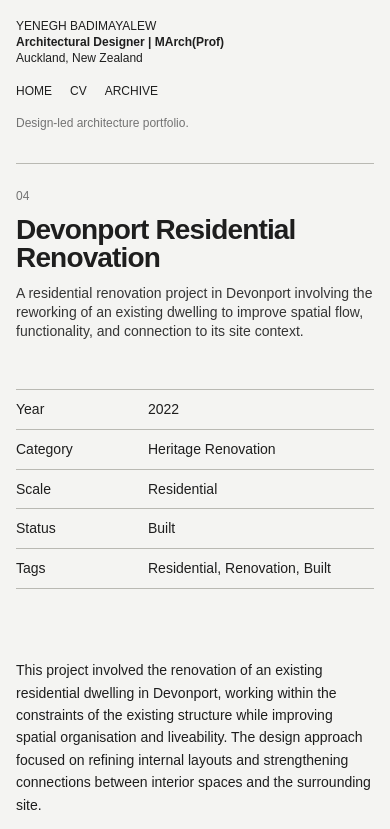
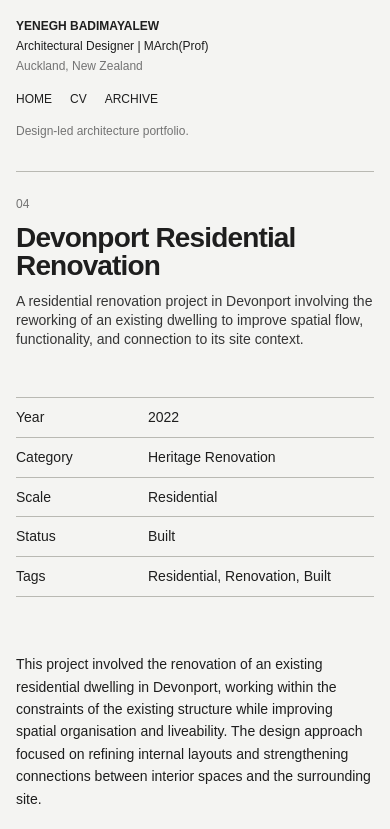
Before and after one commit to Yenegh/yenegh-portfolio, a Next.js app: page /projects/devonport-residential-renovation in a window 390 px wide. Shown: the top 829 px of the page. Built offline with nearby package versions, Linux system fonts and the light colour scheme.

Commit message:
Refactor layout, fix responsive issues, implement gallery lightbox and image overlay system

```diff
--- a/app/globals.css
+++ b/app/globals.css
@@ -39,12 +39,53 @@ img {
   margin: 0 auto;
 }
 
+/* HEADER */
+
 .site-header {
   display: grid;
   grid-template-columns: 1fr 1fr 1fr;
   gap: 16px;
   padding: 18px 0 32px;
   font-size: 12px;
+  align-items: start;
+}
+
+.site-identity,
+.site-header nav,
+.site-header .tagline {
+  align-self: start;
+}
+
+.site-identity {
+  display: flex;
+  flex-direction: column;
+  gap: 4px;
+}
+
+.site-title,
+.site-role,
+.site-location {
+  margin: 0;
+}
+
+.site-title a {
+  display: inline-block;
+  font-weight: 800;
+  color: inherit;
+  text-decoration: none;
+  transition: opacity 0.2s ease;
+}
+
+.site-title a:hover {
+  opacity: 0.6;
+}
+
+.site-role {
+  font-weight: 500;
+}
+
+.site-location {
+  color: var(--muted);
 }
 
 .site-header nav {
@@ -59,6 +100,8 @@ img {
   text-align: right;
   color: var(--muted);
 }
+
+/* HOME HERO */
 
 .hero {
   display: grid;
@@ -90,6 +133,8 @@ img {
   text-transform: uppercase;
   color: var(--muted);
 }
+
+/* PROJECT TABLE */
 
 .project-table {
   border-top: 1px solid var(--line);
@@ -137,19 +182,12 @@ img {
   content: "";
 }
 
+/* PROJECT CARDS */
+
 .card-grid {
   display: grid;
   grid-template-columns: repeat(2, minmax(0, 1fr));
   gap: 16px;
-}
-
-.project-card {
-  padding: 18px;
-  border: 1px solid var(--line);
-  min-height: 220px;
-  display: flex;
-  flex-direction: column;
-  justify-content: space-between;
 }
 
 .project-card {
@@ -193,6 +231,8 @@ img {
   gap: 2px;
 }
 
+/* PROJECT PAGE */
+
 .project-page {
   border-top: 1px solid var(--line);
   padding-top: 24px;
@@ -212,6 +252,10 @@ img {
   letter-spacing: -0.03em;
 }
 
+.project-intro .lead {
+  margin-bottom: 16px;
+}
+
 .project-body {
   max-width: calc(100% - 320px - 24px);
   padding-top: 24px;
@@ -221,17 +265,8 @@ img {
   max-width: 60ch;
 }
 
-.gallery {
-  max-width: calc(100% - 320px - 24px);
-  padding-top: 24px;
-}
-
-.project-intro .lead {
-  margin-bottom: 16px;
-}
-
 .project-body__text p {
-  margin-bottom: 16px;
+  margin: 0 0 16px;
   line-height: 1.6;
 }
 
@@ -247,9 +282,12 @@ img {
   border-bottom: 1px solid var(--line);
 }
 
+/* GALLERY */
+
 .gallery {
   display: grid;
   gap: 16px;
+  max-width: calc(100% - 320px - 24px);
   padding: 12px 0 48px;
 }
 
@@ -259,13 +297,7 @@ img {
   border: 1px solid var(--line);
   background: #ecece8;
   overflow: hidden;
-}
-
-.gallery-item img {
-  display: block;
-  width: 100%;
-  height: auto;
-  filter: grayscale(28%) saturate(70%) contrast(92%) brightness(103%);
+  cursor: pointer;
 }
 
 .gallery-image-wrap {
@@ -286,6 +318,13 @@ img {
   opacity: 0;
 }
 
+.gallery-item img {
+  display: block;
+  width: 100%;
+  height: auto;
+  filter: grayscale(28%) saturate(70%) contrast(92%) brightness(103%);
+}
+
 .gallery-item figcaption {
   padding: 10px 12px;
   font-size: 12px;
@@ -293,37 +332,8 @@ img {
   border-top: 1px solid var(--line);
 }
 
-.footer-note {
-  border-top: 1px solid var(--line);
-  padding: 16px 0 32px;
-  color: var(--muted);
-  font-size: 12px;
-}
+/* CV */
 
-@media (max-width: 900px) {
-  .site-header,
-  .hero,
-  .project-intro,
-  .project-row,
-  .project-table-head {
-    grid-template-columns: 1fr;
-  }
-
-  .site-header nav,
-  .site-header .tagline {
-    justify-self: start;
-    text-align: left;
-  }
-
-  .project-row,
-  .project-table-head {
-    gap: 8px;
-  }
-
-  .card-grid {
-    grid-template-columns: 1fr;
-  }
-}
 .cv-page {
   max-width: 920px;
   margin: 0 auto;
@@ -366,16 +376,6 @@ img {
   text-align: right;
 }
 
-@media (max-width: 768px) {
-  .cv-item {
-    flex-direction: column;
-    gap: 4px;
-  }
-
-  .cv-detail {
-    text-align: left;
-  }
-}
 .cv-download {
   display: inline-block;
   margin-top: 24px;
@@ -390,6 +390,9 @@ img {
   background: #000;
   color: #fff;
 }
+
+/* LIGHTBOX */
+
 .lightbox {
   position: fixed;
   inset: 0;
@@ -444,6 +447,33 @@ img {
   color: #111;
 }
 
+/* RESPONSIVE */
+
+@media (max-width: 900px) {
+  .site-header,
+  .hero,
+  .project-intro,
+  .project-row,
+  .project-table-head {
+    grid-template-columns: 1fr;
+  }
+
+  .site-header nav,
+  .site-header .tagline {
+    justify-self: start;
+    text-align: left;
+  }
+
+  .project-row,
+  .project-table-head {
+    gap: 8px;
+  }
+
+  .card-grid {
+    grid-template-columns: 1fr;
+  }
+}
+
 @media (max-width: 768px) {
   .project-intro {
     grid-template-columns: 1fr;
@@ -456,14 +486,9 @@ img {
     width: 100%;
   }
 
-  .project-body__text {
-    max-width: 100%;
-  }
-
+  .project-body__text,
   .project-body__text p {
     max-width: 100%;
-    margin-bottom: 16px;
-    line-height: 1.6;
   }
 
   .project-facts {
@@ -479,13 +504,22 @@ img {
     width: 100%;
   }
 
+  .cv-item {
+    flex-direction: column;
+    gap: 4px;
+  }
+
+  .cv-detail {
+    text-align: left;
+  }
+
   .lightbox {
     padding: 16px;
   }
 
   .lightbox-content {
+    width: 100%;
     max-width: 100%;
-    width: 100%;
   }
 
   .lightbox-image {
--- a/components/Header.tsx
+++ b/components/Header.tsx
@@ -3,11 +3,17 @@ import Link from "next/link";
 export function Header() {
   return (
     <header className="site-header">
-      <div>
-        <div><Link href="/">YENEGH BADIMAYALEW</Link>
-        <div></div><strong>Architectural Designer | MArch(Prof)</strong></div>
-        <div>Auckland, New Zealand</div>
-      </div>
+        <div className="site-identity">
+  <p className="site-title">
+    <Link href="/">YENEGH BADIMAYALEW</Link>
+  </p>
+  <p className="site-role">
+    Architectural Designer | MArch(Prof)
+  </p>
+  <p className="site-location">
+    Auckland, New Zealand
+  </p>
+</div>
 
       <nav aria-label="Main navigation">
         <Link href="/">Home</Link>
```
